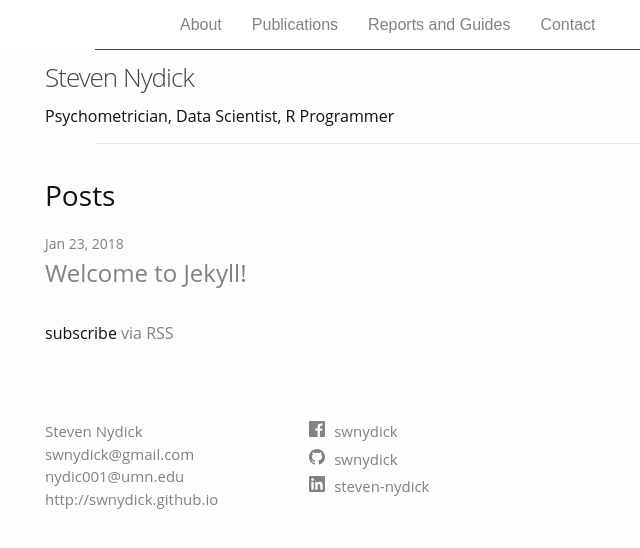
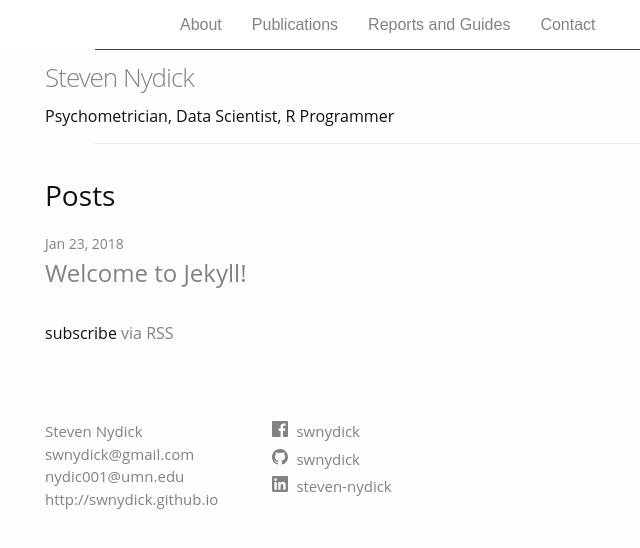
Before and after one commit to swnydick/swnydick.github.io, a Jekyll site: the page built from index.md, in a window 1280 px wide. Shown: the top 548 px of the page, without its empty margins (225-865 px from the left). Built offline with Jekyll 4.4.1, drawn with Linux system fonts in a browser that asks for light colours.

Commit message:
Updated footer formatting
Fixed formatting of columns and changed visited link to have same color as non-visited link

```diff
--- a/_sass/main.scss
+++ /dev/null
@@ -1,5 +0,0 @@
----
-# Only the main Sass file needs front matter (the dashes are enough)
----
-
-@import "minima";
--- a/_sass/minima/_base.scss
+++ b/_sass/minima/_base.scss
@@ -88,7 +88,7 @@ a {
   text-decoration: none;
 
   &:visited {
-    color: darken($brand-color, 15%);
+    color: $brand-color;
   }
 
   &:hover {
--- a/_sass/minima/_layout.scss
+++ b/_sass/minima/_layout.scss
@@ -35,8 +35,9 @@
   float: left;
 
   &,
-  &:visited {
-    color: $grey-color-dark;
+  &:visited,
+  {
+    color: $grey-color;
   }
 }
 
@@ -75,8 +76,8 @@
 }
 
 .footer-col-1 {
-  width: -webkit-calc(35% - (#{$spacing-unit} / 2));
-  width:         calc(35% - (#{$spacing-unit} / 2));
+  width: -webkit-calc(30% - (#{$spacing-unit} / 2));
+  width:         calc(30% - (#{$spacing-unit} / 2));
 }
 
 .footer-col-2 {
```
